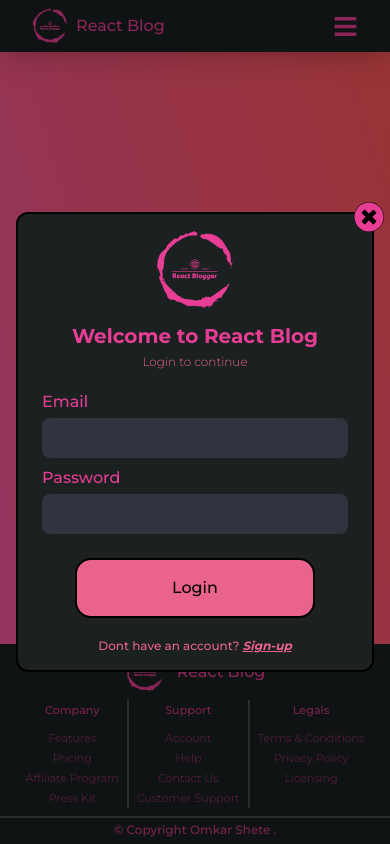
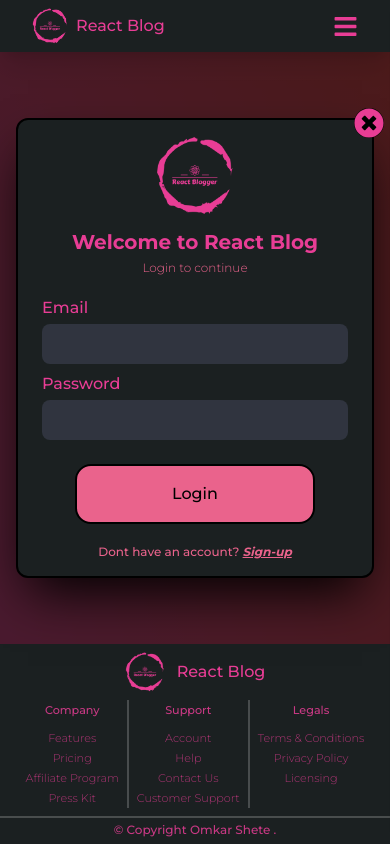
Before and after one commit to Omkarshet-e/react-blog, a React (Vite) app: page /login in a window 390 px wide. Built offline with nearby package versions, Linux system fonts and the light colour scheme; no server answers.

Commit message:
change login signup container position to adapt mobile view

```diff
--- a/src/components/Input.jsx
+++ b/src/components/Input.jsx
@@ -17,7 +17,7 @@ const Input = forwardRef(function Input(
         </label>
       )}
       <input
-        className={`focus:outline-none focus:ring-primary-pink-variant focus:ring-2 focus:ring-offset-2 focus:ring-offset-dark-primary-black rounded-lg w-full px-3 py-2
+        className={`focus:outline-none focus:ring-primary-pink-variant focus:ring-1 lg:focus:ring-offset-2 focus:ring-offset-dark-primary-black rounded-lg w-full px-3 py-2
          bg-dark-variant-gray text-white font-sans max-sm:text-base max-sm:mt-1 ${className}`}
         type={type}
         id={id}
--- a/src/pages/Login.jsx
+++ b/src/pages/Login.jsx
@@ -65,11 +65,11 @@ function Login() {
   }
   return (
     <div
-      className="fixed inset-0 overflow-y-scroll py-8 w-screen min-h-screen flex items-center justify-center bg-black bg-opacity-40  "
+      className="relative inset-0 py-6 w-screen flex items-center justify-center bg-black bg-opacity-70  "
       onClick={handleNavigateRoot}
       id="overlay"
     >
-      <div className="relative  border-2 px-8 py-12 rounded-xl mt-10 border-black max-w-[500px]  w-full md:mx-auto  mx-4 space-y-5 text-primary-pink bg-dark-primary-black max-sm:px-6 max-sm:py-4">
+      <div className="relative shadow-2xl shadow-black border-2 px-8 py-12 rounded-xl border-black max-w-[500px]  w-full md:mx-auto  mx-4 space-y-5 text-primary-pink bg-dark-primary-black max-sm:px-6 max-sm:py-4">
         <header className="text-center">
           <div className="logo mx-auto">
             <img
--- a/src/pages/Signup.jsx
+++ b/src/pages/Signup.jsx
@@ -93,12 +93,12 @@ function Signup() {
 
   return (
     <div
-      className="fixed overflow-y-scroll inset-0 py-10 w-screen min-h-screen flex items-center justify-center bg-black bg-opacity-40 "
+      className="relative inset-0 py-6 w-screen flex items-center justify-center bg-black bg-opacity-70 "
       onClick={handleNavigateRoot}
       id="overlay"
     >
       <div
-        className="relative border-2 px-8 shadow-2xl shadow-black 2xl:py-12 sm:py-6 py-4 rounded-xl border-black max-w-[500px]  w-full md:mx-auto sm:mt-20 sm:mb-6 mb:3 mt:3 mx-4 space-y-5 text-primary-pink bg-dark-primary-black max-sm:px-6 max-sm:py-4"
+        className="relative border-2 px-8 shadow-2xl shadow-black 2xl:py-12 sm:py-6 py-4 rounded-xl border-black max-w-[500px]  w-full md:mx-auto  mx-4 space-y-5 text-primary-pink bg-dark-primary-black max-sm:px-6 max-sm:py-4"
         id="modal"
       >
         <header className="text-center">
```
